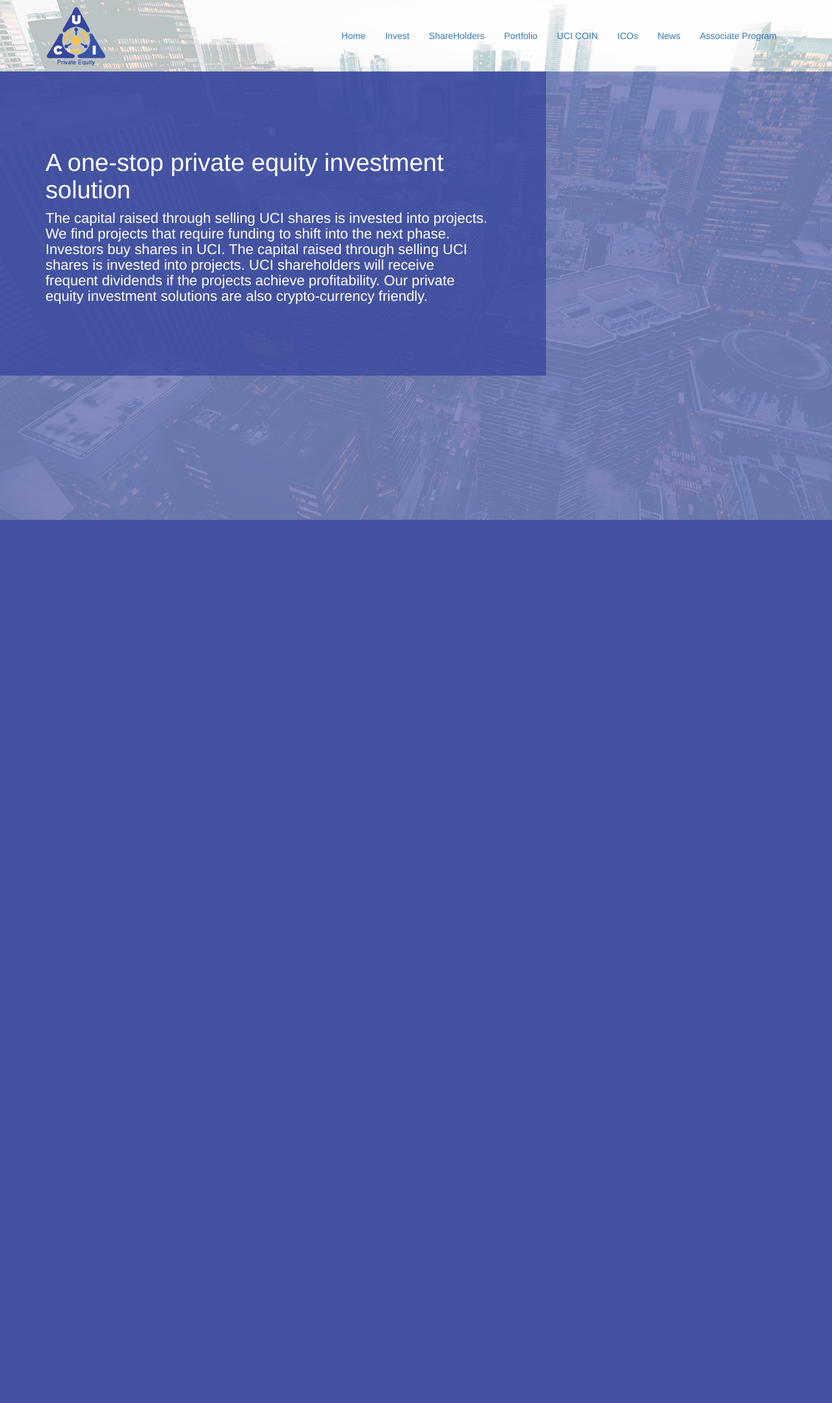
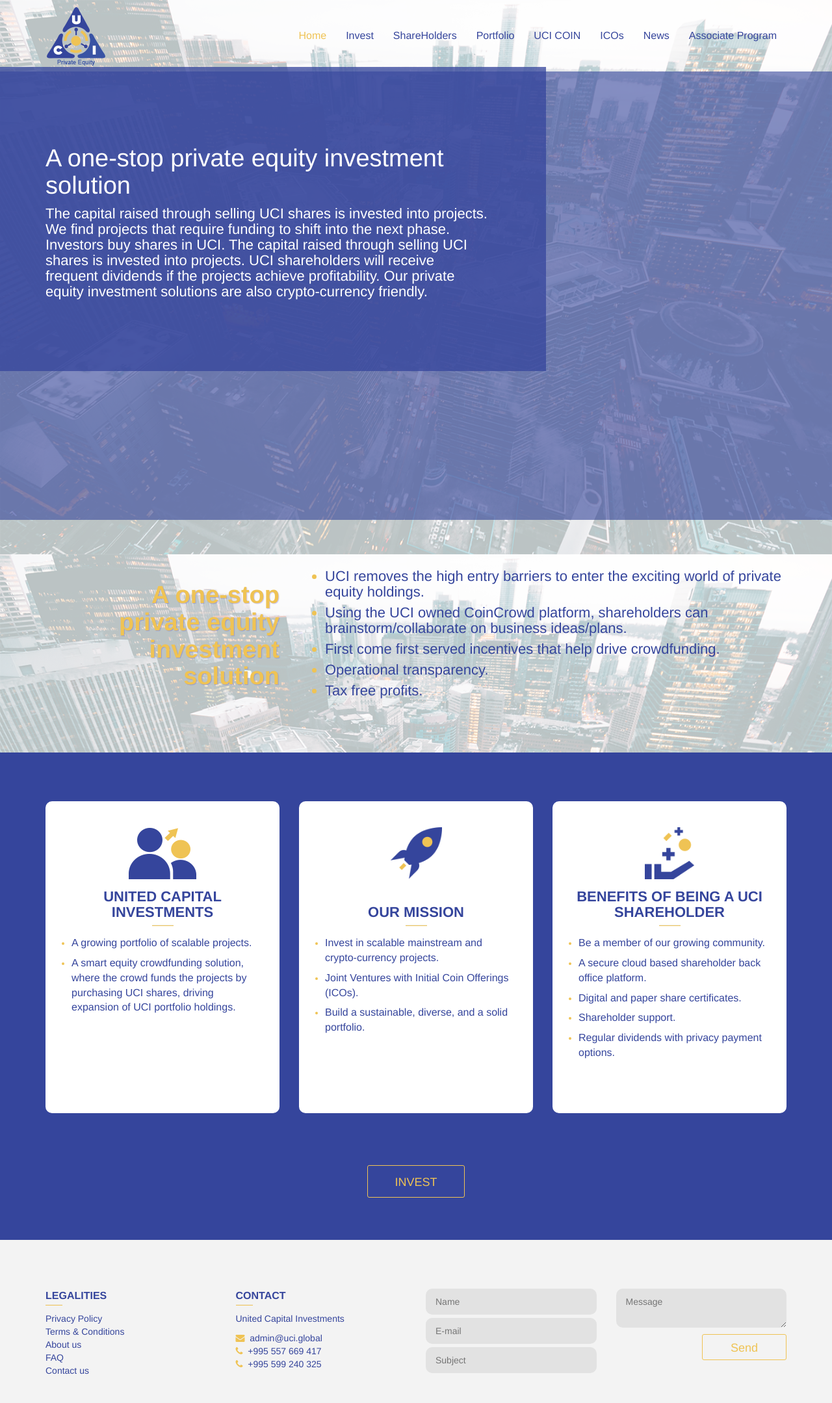
Before and after one commit to GiorgiB97/uci.global, a PHP site: page / in a window 1280 px wide. Shown: the whole page at 65% size. Before the commit the page ends 800 px from the top, so only its background shows below. Run offline with PHP 8.4, Linux system fonts and the light colour scheme; some libraries are stand-ins or nearby versions.

Commit message:
homepage done. invest page started

```diff
--- a/css/footer.css
+++ b/css/footer.css
@@ -0,0 +1,45 @@
+.footer{
+    background-color: #f3f3f3;
+    padding: 75px 0 40px 0;
+}
+.footer .header{
+    font-size: 16px;
+    line-height: 22px;
+    font-weight: bold;
+    color: #35459c;
+}
+.footer .header .card-splitter{
+    background-color: #efc354;
+    width:10%;
+    height:1px;
+    margin:2px auto 10px 0;
+}
+.footer .body .list{
+    list-style-type: none;
+    margin:0;
+    padding:0;
+}
+.footer .body .list .brand-name{
+    margin:10px 0;
+}
+.footer .form input{
+    padding:10px 15px;
+    background-color: #e2e2e2;
+    border-radius: 10px;
+    border:transparent;
+    margin-bottom: 5px;
+    width: 100%;
+}
+.footer .form textarea{
+    padding:10px 15px;
+    background-color: #e2e2e2;
+    border-radius: 10px;
+    border:transparent;
+    margin-bottom: 5px;
+    width: 100%;
+}
+.footer .form button{
+    min-width: 130px;
+    max-height: 40px;
+    padding:7.5px;
+}
--- a/css/global.css
+++ b/css/global.css
@@ -22,6 +22,7 @@ body {
     background-color: #ffffff;
     background: url("../img/bg.png") no-repeat;
     background-attachment: fixed;
+    background-size: cover;
 }
 
 body b {
@@ -29,11 +30,12 @@ body b {
 }
 
 a {
+    color: #35459c;
     text-decoration: none !important;
 }
 
 a:hover {
-    color: #719fd8;
+    color: #efc354;
 }
 
 .section {
@@ -46,7 +48,6 @@ a:hover {
     padding: 13px 10px;
     border: 1px solid transparent;
     background-color: #637FA0;
-    font-family: Roboto, serif;
     color: #FFFFFF;
     font-size: 18px;
     line-height: 24px;
@@ -64,40 +65,32 @@ a:hover {
     height: 50px;
     border-radius: 3px;
     padding: 13px 10px;
-    border: 1px solid #637FA0;
+    border: 1px solid #efc354;
     background-color: transparent;
-    font-family: Roboto, serif;
-    color: #637FA0;
+    color: #efc354;
     font-size: 18px;
     line-height: 24px;
     text-align: center;
 }
 
 .btn-brand-transparent:hover, .btn-brand-transparent:focus, .btn-brand-transparent:active {
-    border: 1px solid #637FA0 !important;
+    border: 1px solid #efc354 !important;
     background-color: rgba(100, 127, 160, 0.1) !important;
-    color: #4a5f78;
+    color: #efc354;
     box-shadow: inset 3px 3px 1px 1px rgba(0, 0, 0, 0.1);
 }
 
-.btn-brand-transparent-invert {
-    height: 50px;
-    border-radius: 3px;
-    padding: 13px 10px;
-    border: 1px solid #637FA0;
-    background-color: transparent;
-    font-family: Roboto, serif;
-    color: #FFFFFF;
-    font-size: 18px;
-    line-height: 24px;
-    text-align: center;
+.text-brand-primary{
+    color:#35459c;
 }
-
-.btn-brand-transparent-invert:hover, .btn-brand-transparent-invert:focus, .btn-brand-transparent-invert:active {
-    border: 1px solid #637FA0 !important;
-    background-color: rgba(100, 127, 160, 0.1) !important;
-    color: #e2e2e2;
-    box-shadow: inset 3px 3px 1px 1px rgba(0, 0, 0, 0.1);
+.text-brand-secondary{
+    color:#efc354;
+}
+.bg-brand-primary{
+    background-color: #35459c;
+}
+.bg-brand-secondary{
+    background-color: #efc354;
 }
 
 .video-responsive {
--- a/css/header.css
+++ b/css/header.css
@@ -7,6 +7,19 @@
 .header .navbar-brand{
     padding:10px 15px;
     height:110px;
+}
+
+.header .navbar-collapse li a{
+    font-size:16px;
+}
+
+.header .navbar-collapse li a:hover{
+    background-color: transparent;
+    color: #efc354;
+}
+.header .navbar-collapse li.active a{
+    background-color: transparent;
+    color: #efc354;
 }
 
 @media (min-width: 991px) {
--- /dev/null
+++ b/css/index-about.css
@@ -0,0 +1,28 @@
+.about {
+    padding: 75px 0;
+}
+
+.about .about-header {
+    font-weight: bold;
+    text-align: right;
+    text-shadow: 1px 1px 1px rgba(0,0,255,0.2);
+}
+
+@media (max-width: 768px) {
+    .about .about-header {
+        text-align: center;
+    }
+}
+
+.about .about-list {
+    margin-bottom: 0;
+}
+
+.about .about-list li {
+    margin-bottom: 8px;
+}
+
+.about .about-list li span {
+    color: #35459c;
+    font-weight: 100;
+}
--- /dev/null
+++ b/css/index-invest.css
@@ -0,0 +1,48 @@
+.invest{
+    background-color: #35459c;
+    padding:75px 0 65px 0;
+}
+.invest .wrapper{
+    background-color: white;
+    border-radius: 10px;
+    min-height: 480px;
+    padding: 40px 15px 15px 15px;
+    margin-bottom: 20px;
+}
+.invest .wrapper .img-wrapper{
+    height:80px;
+    text-align: center;
+    margin-bottom: 15px;
+}
+.invest .wrapper .img-wrapper img{
+    height:80px;
+}
+.invest .wrapper .header{
+    text-align: center;
+    font-size: 22px;
+    line-height: 24px;
+    font-weight: bold;
+    color: #35459c;
+}
+.invest .wrapper .card-splitter{
+    background-color: #efc354;
+    width:10%;
+    height:1px;
+    margin:7px auto 15px auto;
+}
+.invest .wrapper .body ul{
+    margin-bottom: 0;
+    padding-left: 0;
+}
+.invest .wrapper .body ul li{
+    margin-bottom: 8px;
+    padding-right:15px;
+    margin-left:25px;
+}
+.invest .wrapper .body ul li span{
+    color: #35459c;
+    font-size: 16px;
+}
+.invest #invest-btn{
+    min-width: 150px;
+}
--- a/css/intro.css
+++ b/css/intro.css
@@ -1,14 +1,7 @@
 .intro {
     height: calc(100vh - 110px);
     background-color: rgba(53, 69, 156, 0.6);
-}
-
-.intro .intro-header {
-
-}
-
-.intro .intro-body {
-
+    max-height: 700px;
 }
 
 @media (max-width: 768px) {
@@ -20,8 +13,10 @@
 .intro .wrapper {
     background-color: rgba(53, 69, 156, 0.75);
     padding: 100px 87px;
-    margin-left: -87px;
+    padding-left: 600px;
+    margin-left: -600px;
     margin-right: -20px;
+    margin-top:-7px;
 }
 
 @media (max-width: 768px) {
@@ -29,5 +24,6 @@
         padding:20px 15px;
         margin-left: -15px;
         margin-right: -15px;
+        margin-top: 0;
     }
 }
--- a/index.html
+++ b/index.html
@@ -9,7 +9,8 @@
     <meta name="robots" content="noarchive"/>
     <meta name="googlebot" content="noarchive"/>
     <meta property="og:title" content="Bitcoin And Crypto-Currencies Private Equity Investments"/>
-    <meta property="og:description" content="United Capital Investments: A one-stop private equity investment solution."/>
+    <meta property="og:description"
+          content="United Capital Investments: A one-stop private equity investment solution."/>
     <meta property="og:locale" content="en_US"/>
     <meta property="og:url" content="uci.global"/>
     <meta property="og:image" content="/img/screenshot.png"/>
@@ -29,6 +30,8 @@
     <!-- section css files -->
     <link rel="stylesheet" type="text/css" href="css/header.css"/>
     <link rel="stylesheet" type="text/css" href="css/intro.css"/>
+    <link rel="stylesheet" type="text/css" href="css/index-about.css"/>
+    <link rel="stylesheet" type="text/css" href="css/index-invest.css"/>
     <link rel="stylesheet" type="text/css" href="css/footer.css"/>
     <!-- override all css files with index.css-->
     <link rel="stylesheet" type="text/css" href="css/index.css"/>
@@ -66,13 +69,13 @@
         <div class="collapse navbar-collapse" id="navbar-collapse-1">
             <ul class="nav navbar-nav navbar-right">
                 <li class="active"><a href="http://uci.global" target="_blank">Home</a></li>
-                <li><a href="#">Invest</a></li>
-                <li><a href="#">ShareHolders</a></li>
-                <li><a href="#">Portfolio</a></li>
-                <li><a href="#">UCI COIN</a></li>
-                <li><a href="#">ICOs</a></li>
-                <li><a href="#">News</a></li>
-                <li><a href="#">Associate Program</a></li>
+                <li><a href="http://uci.global/invest.html">Invest</a></li>
+                <li><a href="http://uci.global/shareholders.html">ShareHolders</a></li>
+                <li><a href="http://uci.global/portfolio.html">Portfolio</a></li>
+                <li><a href="http://uci.global/uci-coin.html">UCI COIN</a></li>
+                <li><a href="http://uci.global/ICOs.html">ICOs</a></li>
+                <li><a href="http://uci.global/news.html">News</a></li>
+                <li><a href="http://uci.global/associate-program.html">Associate Program</a></li>
             </ul>
         </div>
     </div>
@@ -100,5 +103,154 @@
     </div>
 </div>
 <!--{{{ END INTRO SECTION }}}-->
+
+<!--{{{ ABOUT SECTION }}}-->
+<div class="about">
+    <div class="container">
+        <div class="row">
+            <div class="col-sm-3 col-sm-offset-1">
+                <h1 class="about-header text-brand-secondary fs38 lh38 mb40-m">A one-stop private equity investment
+                    solution</h1>
+            </div>
+            <div class="col-sm-8">
+                <ul class="about-list text-brand-secondary fs22 lh24">
+                    <li><span>UCI removes the high entry barriers to enter the exciting world of private equity holdings.</span>
+                    </li>
+                    <li><span>Using the UCI owned CoinCrowd platform, shareholders can brainstorm/collaborate on business ideas/plans.</span>
+                    </li>
+                    <li><span>First come first served incentives that help drive crowdfunding.</span></li>
+                    <li><span>Operational transparency.</span></li>
+                    <li><span>Tax free profits.</span></li>
+                </ul>
+            </div>
+        </div>
+    </div>
+</div>
+<!--{{{ END ABOUT SECTION }}}-->
+
+<!--{{{ INVEST SECTION }}}-->
+<div class="invest">
+    <div class="container">
+        <div class="row">
+            <div class="col-sm-4">
+                <div class="wrapper">
+                    <div class="img-wrapper">
+                        <img src="img/box-1.png" alt="UNITED CAPITAL INVESTMENTS">
+                    </div>
+                    <div class="header">
+                        <span>UNITED CAPITAL INVESTMENTS</span>
+                        <hr class="card-splitter">
+                    </div>
+                    <div class="body">
+                        <ul class="text-brand-secondary">
+                            <li><span>A growing portfolio of scalable projects.</span></li>
+                            <li><span>A smart equity crowdfunding solution, where the crowd funds the projects by purchasing
+                            UCI shares, driving expansion of UCI portfolio holdings.</span></li>
+                        </ul>
+                    </div>
+                </div>
+            </div>
+            <div class="col-sm-4">
+                <div class="wrapper">
+                    <div class="img-wrapper">
+                        <img src="img/box-2.png" alt="OUR MISSION">
+                    </div>
+                    <div class="header">
+                        <span><br>OUR MISSION</span>
+                        <hr class="card-splitter">
+                    </div>
+                    <div class="body">
+                        <ul class="text-brand-secondary">
+                            <li><span>Invest in scalable mainstream and crypto-currency projects.</span></li>
+                            <li><span>Joint Ventures with Initial Coin Offerings (ICOs).</span></li>
+                            <li><span>Build a sustainable, diverse, and a solid portfolio.</span></li>
+                        </ul>
+                    </div>
+                </div>
+            </div>
+            <div class="col-sm-4">
+                <div class="wrapper">
+                    <div class="img-wrapper">
+                        <img src="img/box-3.png" alt="BENEFITS OF BEING A UCI SHAREHOLDER">
+                    </div>
+                    <div class="header">
+                        <span>BENEFITS OF BEING A UCI SHAREHOLDER</span>
+                        <hr class="card-splitter">
+                    </div>
+                    <div class="body">
+                        <ul class="text-brand-secondary">
+                            <li><span>Be a member of our growing community.</span></li>
+                            <li><span>A secure cloud based shareholder back office platform.</span></li>
+                            <li><span>Digital and paper share certificates.</span></li>
+                            <li><span>Shareholder support.</span></li>
+                            <li><span>Regular dividends with privacy payment options.</span></li>
+                        </ul>
+                    </div>
+                </div>
+            </div>
+            <div class="col-xs-12 pt60-d pt20-m text-center">
+                <a href="http://uci.global/invest.html" id="invest-btn" class="btn btn-brand-transparent">INVEST</a>
+            </div>
+        </div>
+    </div>
+</div>
+<!--{{{ END INVEST SECTION }}}-->
+
+<!--{{{ FOOTER SECTION }}}-->
+<div class="footer">
+    <div class="container">
+        <div class="row">
+            <div class="col-sm-3 mb40-m">
+                <div class="header"><span>LEGALITIES</span>
+                    <hr class="card-splitter">
+                </div>
+                <div class="body">
+                    <ul class="list">
+                        <li><a href="http://uci.global/privacy-policy.html">Privacy Policy</a></li>
+                        <li><a href="http://uci.global/terms-and-conditions.html">Terms & Conditions</a></li>
+                        <li><a href="http://uci.global/about-us.html">About us</a></li>
+                        <li><a href="http://uci.global/faq.html">FAQ</a></li>
+                        <li><a href="http://uci.global/contact-us.html">Contact us</a></li>
+                    </ul>
+                </div>
+            </div>
+            <div class="col-sm-3 mb40-m">
+                <div class="header"><span>CONTACT</span>
+                    <hr class="card-splitter">
+                </div>
+                <div class="body">
+                    <ul class="list text-brand-primary">
+                        <li><p class="brand-name">United Capital Investments</p></li>
+                        <li>
+                            <a href="mailto:admin@uci.global"><i class="fa fa-envelope text-brand-secondary"></i>&nbsp; admin@uci.global</a>
+                        </li>
+                        <li>
+                            <i class="fa fa-phone text-brand-secondary"></i>&nbsp; +995 557 669 417
+                        </li>
+                        <li>
+                            <i class="fa fa-phone text-brand-secondary"></i>&nbsp; +995 599 240 325
+                        </li>
+                    </ul>
+                </div>
+            </div>
+            <div class="col-sm-6 mb40-m">
+                <div class="form">
+                <div class="row">
+                    <div class="col-sm-6 mb20-m">
+                        <input type="text" title="name" aria-labelledby="Name" placeholder="Name"><br>
+                        <input type="text" title="email" aria-labelledby="E-mail" placeholder="E-mail"><br>
+                        <input type="text" title="subject" aria-labelledby="Subject" placeholder="Subject"><br>
+                    </div>
+                    <div class="col-sm-6">
+                        <textarea title="subject" aria-labelledby="Message" placeholder="Message"></textarea><br>
+                        <button onsubmit="alert('submit')" class="btn btn-brand-transparent pull-right">Send</button>
+                    </div>
+                </div>
+                </div>
+            </div>
+        </div>
+    </div>
+</div>
+<!--{{{ END FOOTER SECTION }}}-->
 </body>
 </html>
```
Also changed, not shown: invest.html (added).
